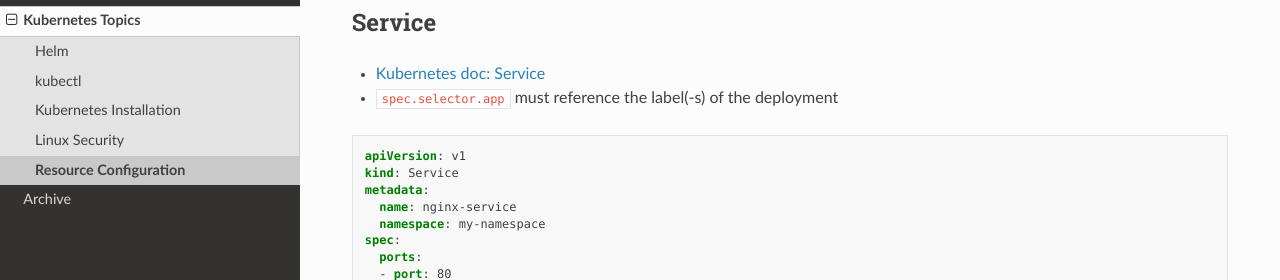
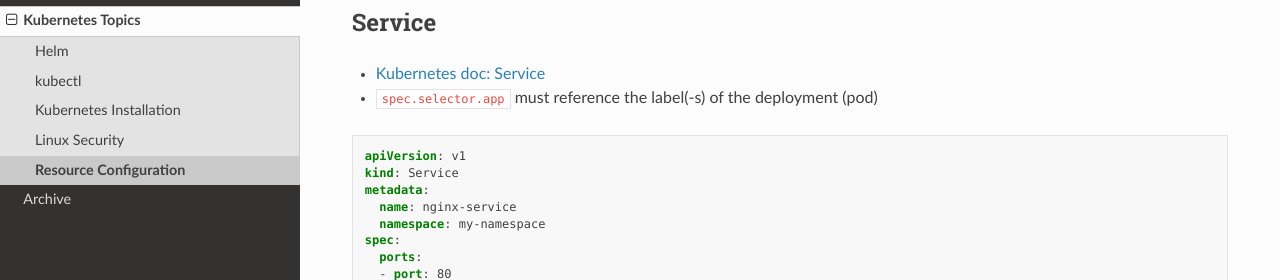
Before and after one commit to PhilipMay/May.la, a Sphinx documentation site: the page built from source/k8s/resource-config.md, in a window 1280 px wide and 900 px high, scrolled down 538 px. Shown: the part 236-516 px from the top of the window. Built offline with Sphinx 7.4.7 and the Read the Docs theme 2.0.0, drawn with Linux system fonts in a browser that asks for light colours.

Commit message:
Update resource-config.md

````diff
--- a/source/k8s/resource-config.md
+++ b/source/k8s/resource-config.md
@@ -34,7 +34,7 @@ spec:
 
 ## Service
 - [Kubernetes doc: Service](https://kubernetes.io/docs/concepts/services-networking/service/)
-- `spec.selector.app` must reference the label(-s) of the deployment
+- `spec.selector.app` must reference the label(-s) of the deployment (pod)
 
 ```yaml
 apiVersion: v1
````
